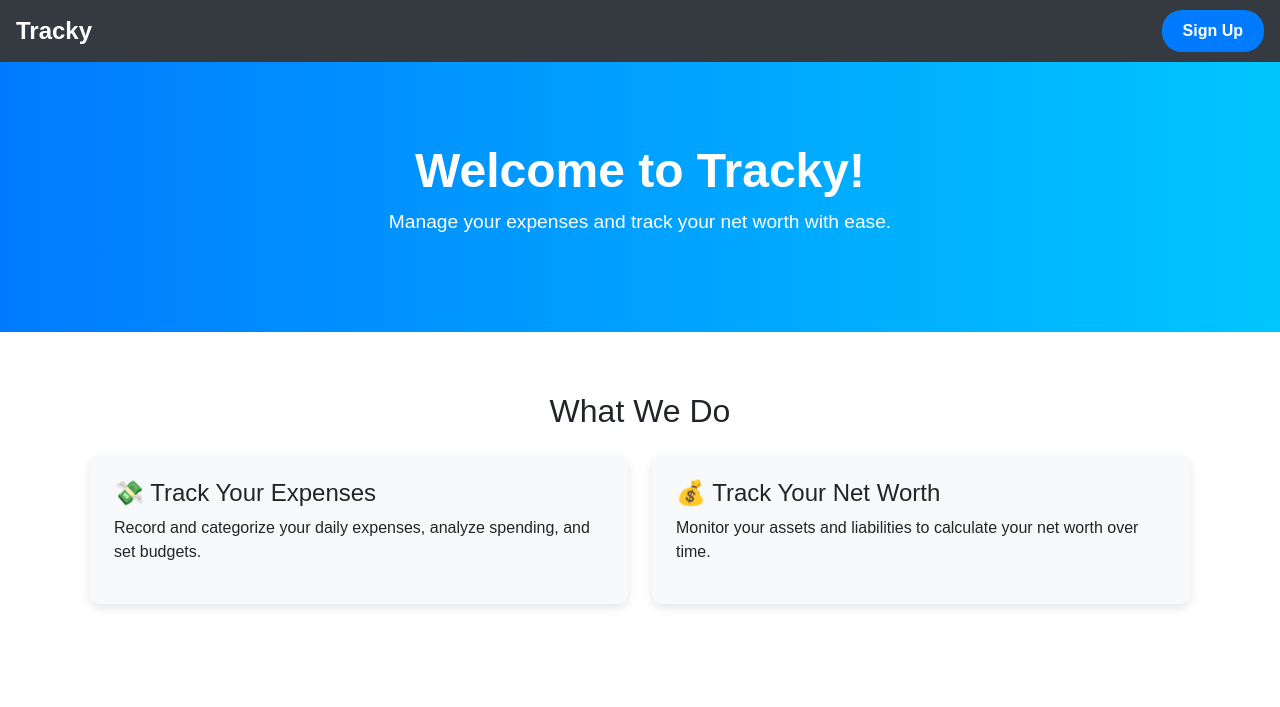
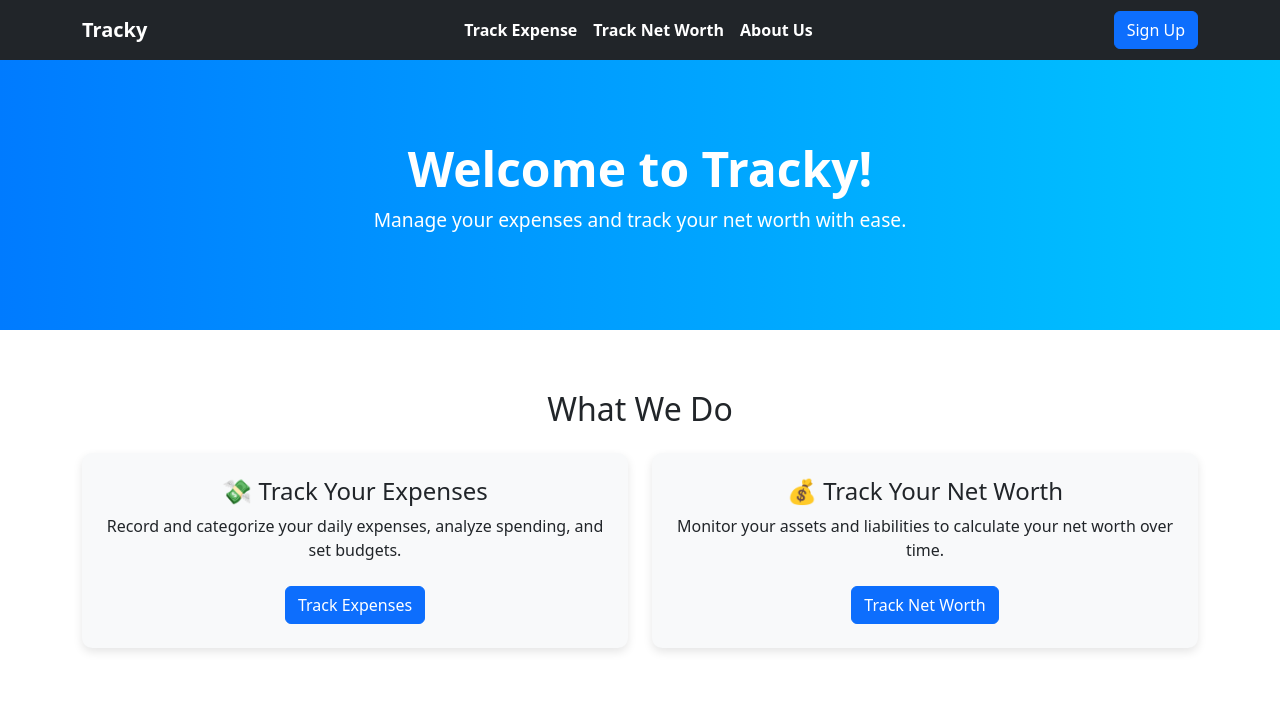
Before and after one commit to SatvikTata/Tracky, a Django app: page / in a window 1280 px wide. Shown: the top 707 px of the page. Run offline with Django 5.2, Linux system fonts and the light colour scheme.

Commit message:
Made some changes and also added a page for track expense.

```diff
--- a/mainTracky/static/css/style.css
+++ b/mainTracky/static/css/style.css
@@ -1,11 +1,31 @@
 /* General Styles */
 body {
     font-family: 'Arial', sans-serif;
+    margin: 0;
+    padding: 0;
+    overflow-x: hidden;
 }
 
 /* Navbar Styling */
 .navbar {
     background-color: #343a40;
+}
+/* Center Align Navbar Links */
+.navbar-nav {
+    display: flex;
+    justify-content: center;
+    flex-grow: 1;
+}
+
+/* Navbar Links Styling */
+.navbar-nav .nav-link {
+    color: white !important;
+    font-weight: bold;
+    padding: 10px 15px;
+    transition: color 0.3s ease-in-out;
+}
+.navbar-nav .nav-link:hover {
+    color: #00c6ff !important;
 }
 .navbar-brand {
     font-size: 1.5rem;
--- /dev/null
+++ b/mainTracky/templates/base.html
@@ -0,0 +1,46 @@
+<!DOCTYPE html>
+<html lang="en">
+<head>
+    <meta charset="UTF-8">
+    <meta name="viewport" content="width=device-width, initial-scale=1.0">
+    <title>{% block title %}Tracky{% endblock %}</title>
+    {% load static %}
+    <link rel="stylesheet" href="{% static 'css/style.css' %}">
+    <link rel="stylesheet" href="https://cdn.jsdelivr.net/npm/bootstrap@5.3.0/dist/css/bootstrap.min.css">
+</head>
+<body>
+
+    <!-- Navbar -->
+    <nav class="navbar navbar-expand-lg navbar-dark bg-dark px-3">
+        <div class="container">
+            <a class="navbar-brand" href="{% url 'homepage' %}">Tracky</a>
+            <button class="navbar-toggler" type="button" data-bs-toggle="collapse" data-bs-target="#navbarNav">
+                <span class="navbar-toggler-icon"></span>
+            </button>
+
+            <div class="collapse navbar-collapse" id="navbarNav">
+                <ul class="navbar-nav mx-auto">
+                    <li class="nav-item">
+                        <a class="nav-link" href="{% url 'track_expense' %}">Track Expense</a>
+                    </li>
+                    <li class="nav-item">
+                        <a class="nav-link" href="#">Track Net Worth</a>
+                    </li>
+                    <li class="nav-item">
+                        <a class="nav-link" href="#">About Us</a>
+                    </li>
+                </ul>
+                <a href="#" class="btn btn-primary">Sign Up</a>
+            </div>
+        </div>
+    </nav>
+
+    <!-- Main Content -->
+
+        {% block content %}{% endblock %}
+
+
+    <!-- Bootstrap JS (Required for Navbar Toggle on Mobile) -->
+    <script src="https://cdn.jsdelivr.net/npm/bootstrap@5.3.0/dist/js/bootstrap.bundle.min.js"></script>
+</body>
+</html>
--- a/mainTracky/templates/index.html
+++ b/mainTracky/templates/index.html
@@ -1,56 +1,36 @@
-<!DOCTYPE html>
-<html lang="en">
-<head>
-    <meta charset="UTF-8">
-    <meta name="viewport" content="width=device-width, initial-scale=1.0">
-    <title>Tracky - Homepage</title>
-    <!-- Bootstrap CSS -->
-    <link href="https://cdn.jsdelivr.net/npm/bootstrap@5.3.0/dist/css/bootstrap.min.css" rel="stylesheet">
+{% extends 'base.html' %}
 
-    <!-- Load Custom CSS -->
-    {% load static %}
-    <link rel="stylesheet" href="{% static 'css/style.css' %}">
-</head>
-<body>
+{% block title %}Home - Tracky{% endblock %}
 
-    <!-- Navigation Bar -->
-    <nav class="navbar navbar-expand-lg navbar-dark px-3">
-        <a class="navbar-brand" href="{% url 'homepage' %}">Tracky</a>
-        <div class="ms-auto">
-            <a href="#" class="btn btn-signup">Sign Up</a>
-        </div>
-    </nav>
-
+{% block content %}
     <!-- Hero Section -->
-    <div class="hero">
+    <div class="hero text-center text-white">
         <h1>Welcome to Tracky!</h1>
         <p>Manage your expenses and track your net worth with ease.</p>
     </div>
 
+    <!-- Features Section -->
     <!-- Features Section -->
     <div class="container features">
         <h2 class="text-center mb-4">What We Do</h2>
         <div class="row">
             <!-- Expense Tracking Feature -->
             <div class="col-md-6">
-                <div class="feature-card bg-light p-4">
+                <div class="feature-card bg-light p-4 text-center">
                     <h4>💸 Track Your Expenses</h4>
                     <p>Record and categorize your daily expenses, analyze spending, and set budgets.</p>
+                    <a href="{% url 'track_expense' %}" class="btn btn-primary mt-2">Track Expenses</a>
                 </div>
             </div>
 
             <!-- Net Worth Tracking Feature -->
             <div class="col-md-6">
-                <div class="feature-card bg-light p-4">
+                <div class="feature-card bg-light p-4 text-center">
                     <h4>💰 Track Your Net Worth</h4>
                     <p>Monitor your assets and liabilities to calculate your net worth over time.</p>
+                    <a href="#" class="btn btn-primary mt-2">Track Net Worth</a>
                 </div>
             </div>
         </div>
     </div>
-
-    <!-- Bootstrap JS (Optional) -->
-    <script src="https://cdn.jsdelivr.net/npm/bootstrap@5.3.0/dist/js/bootstrap.bundle.min.js"></script>
-
-</body>
-</html>
+    {% endblock %}
--- a/mainTracky/urls.py
+++ b/mainTracky/urls.py
@@ -1,6 +1,7 @@
 from django.urls import path
-from .views import homepage
+from . import views
 
 urlpatterns = [
-    path('', homepage, name='homepage'),  # Homepage URL
+    path('', views.homepage, name='homepage'),  # Homepage URL
+    path('track-expense/', views.track_expense,name='track_expense'),
 ]
--- a/mainTracky/views.py
+++ b/mainTracky/views.py
@@ -3,3 +3,6 @@ from django.shortcuts import render
 # Create your views here.
 def homepage(request):
     return render(request, 'index.html')  # Renders the homepage template
+
+def track_expense(request):
+    return render(request, 'track_expense.html')
```
Also changed, not shown: mainTracky/templates/track_expense.html (added, +8 -0 lines).
